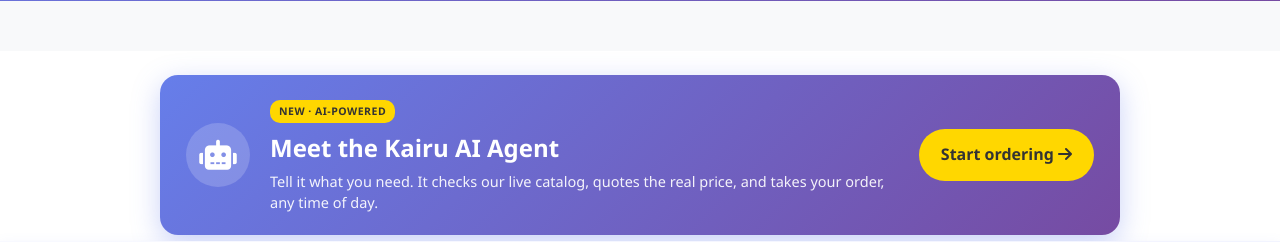
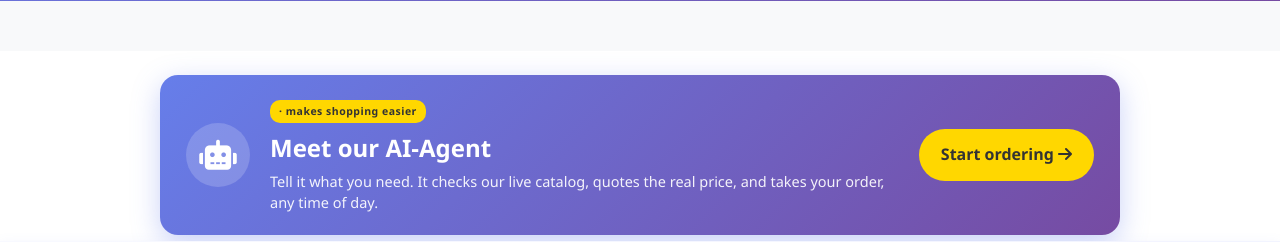
Before and after one commit to brianjimm/mysite, a Flask app: page / in a window 1280 px wide. Shown: the part 490-732 px from the top of the page. Run offline with Flask 3, Linux system fonts and the light colour scheme; data comes from the database, SQL or seed files in the repository; data that the repository does not hold is empty.

Commit message:
Update home.html

```diff
--- a/templates/home.html
+++ b/templates/home.html
@@ -20,8 +20,8 @@
     <div class="kairu-agent-card">
         <div class="kairu-agent-icon"><i class="fas fa-robot"></i></div>
         <div class="kairu-agent-text">
-            <span class="kairu-agent-tag">NEW &middot; AI-POWERED</span>
-            <h2>Meet the Kairu AI Agent</h2>
+            <span class="kairu-agent-tag"> &middot; makes shopping easier</span>
+            <h2>Meet our  AI-Agent</h2>
             <p>Tell it what you need. It checks our live catalog, quotes the real price, and takes your order, any time of day.</p>
         </div>
         <a href="{{ url_for('b2b_gemini_agent_chatbot.gemini_chat_page') }}" class="kairu-agent-cta">Start ordering <i class="fas fa-arrow-right"></i></a>
```
